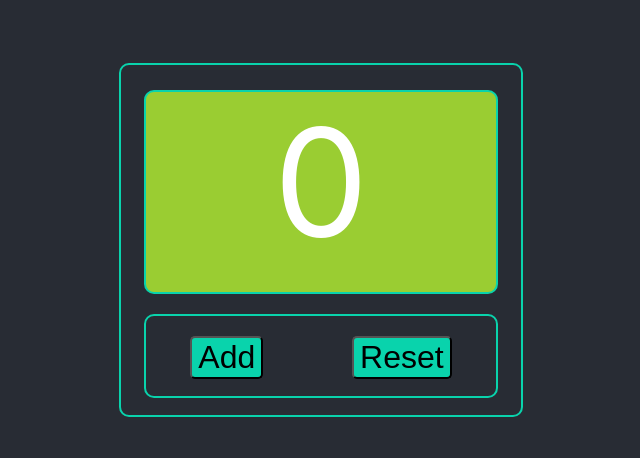
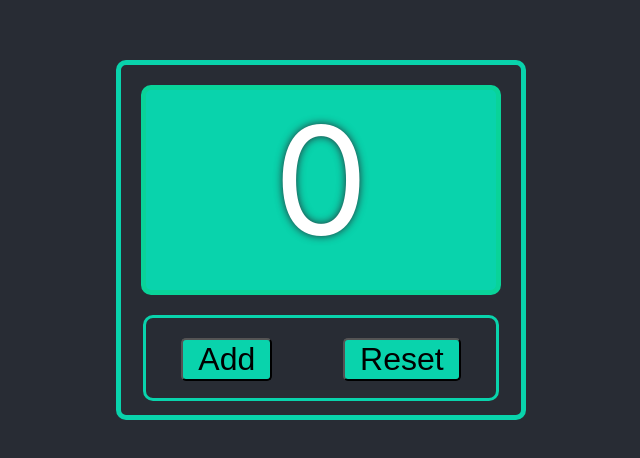
Before and after one commit to andorey/exam_first_counter, a React (Create React App) app: page / in a window 1280 px wide. Shown: the part 160-618 px from the top of the page, without its empty margins (319-959 px from the left). Built offline with nearby package versions, Linux system fonts and the light colour scheme.

Commit message:
add new page with buttons

```diff
--- a/src/App.css
+++ b/src/App.css
@@ -1,9 +1,5 @@
 .App {
   text-align: center;
-}
-
-.App-logo {
-  height: 40vmin;
 }
 
 .App-header {
@@ -15,6 +11,7 @@
   justify-content: center;
   font-size: calc(10px + 2vmin);
   color: white;
+  text-shadow: 0 0 9px #282c34;
 }
 
 .App-link {
@@ -24,9 +21,8 @@
 .box {
   height: 350px;
   width: 400px;
-  border: 2px solid #09d3ac;
+  border: 5px solid #09d3ac;
   display: flex;
-  /*justify-content: center;*/
   flex-direction: column;
   border-radius: 10px;
 }
@@ -35,9 +31,9 @@
   height: 200px;
   width: 350px;
   margin: 0 auto;
-  margin-top: 25px;
-  border: 2px solid #09d3ac;
-  background-color: yellowgreen;
+  margin-top: 20px;
+  border: 5px solid #09d399;
+  background-color: #09d3ac;
   font-size: 150px;
   text-align-all: center;
   border-radius: 10px;
@@ -54,6 +50,8 @@
 .button button {
   font-size: 32px;
   margin: 20px;
+  padding-right: 15px;
+  padding-left: 15px;
   background-color: #09d3ac;
   border-radius: 5px;
   font-weight: 500;
@@ -64,10 +62,11 @@
   height: 80px;
   width: 350px;
   margin-top: 20px;
-  border: 2px solid #09d3ac;
+  border: 3px solid #09d3ac;
   border-radius: 10px;
 }
 
 .maxValueClass {
   color: red;
+  text-shadow: 0 0 19px white;
 }
--- a/src/App.js
+++ b/src/App.js
@@ -21,7 +21,7 @@ class App extends React.Component {
 		)
 	};
 
-	onClickReset = () => {
+	clickReset = () => {
 		this.setState({
 				counter: 0,
 				isMaxValue: false,
@@ -41,7 +41,7 @@ class App extends React.Component {
 						<div className="boxButton">
 							<div className="button">
 								<button onClick={this.onClickUp}>Add</button>
-								<button onClick={this.onClickReset}>Reset</button>
+								<button onClick={this.clickReset}>Reset</button>
 							</div>
 						</div>
 					</div>
```
Also changed, not shown: src/Buttons.jsx (added, +21 -0 lines).
